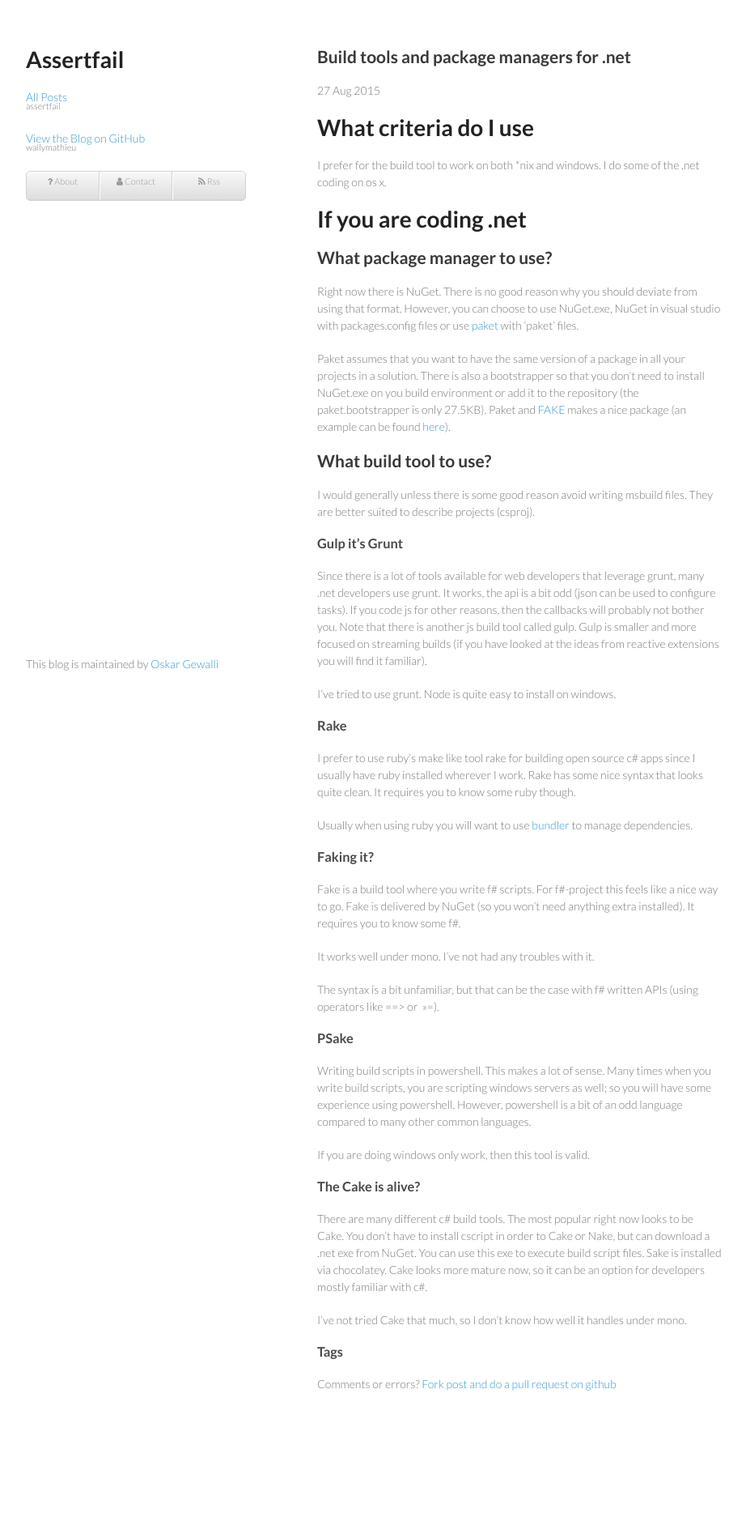
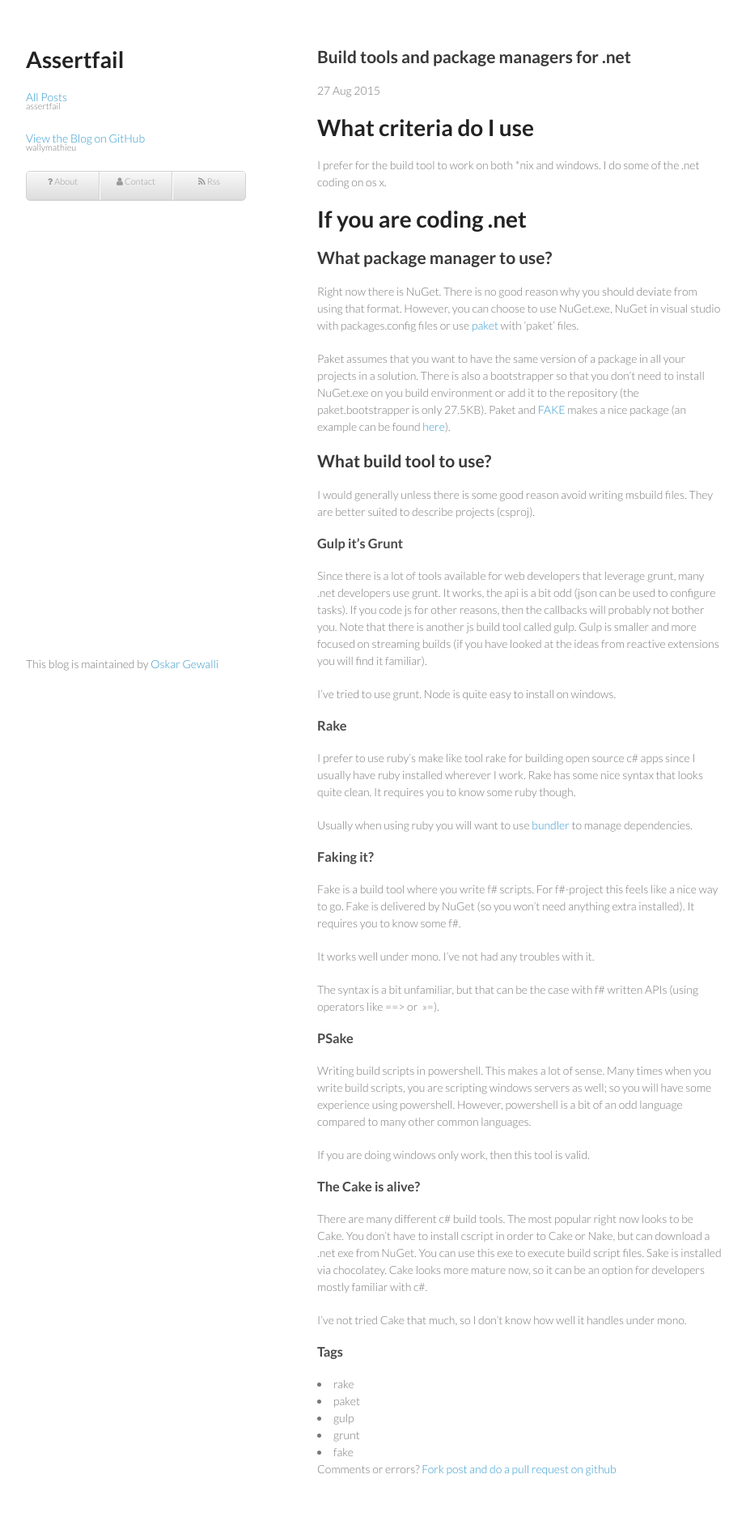
Before and after one commit to wallymathieu/assertfail, a Jekyll site: the page built from _posts/2015-08-27-Build-tools-and-package-managers.md, in a window 1280 px wide. Shown: the whole page at 81% size, without its empty margins (178-1100 px from the left). Built offline with Jekyll 4.4.1, drawn with Linux system fonts in a browser that asks for light colours; nearby versions of some CDN libraries; Markdown is read by kramdown in place of the engine named in the settings; before the commit the page ends 1789 px from its top, so only the background shows below that.

Commit message:
Update 2015-08-27-Build-tools-and-package-managers.md

```diff
--- a/_posts/2015-08-27-Build-tools-and-package-managers.md
+++ b/_posts/2015-08-27-Build-tools-and-package-managers.md
@@ -2,6 +2,7 @@
 layout: post
 title: Build tools and package managers for .net
 date: 2015-08-27T12:49:54+02:00
+tags: rake paket gulp grunt fake
 ---
 
 # What criteria do I use
```
